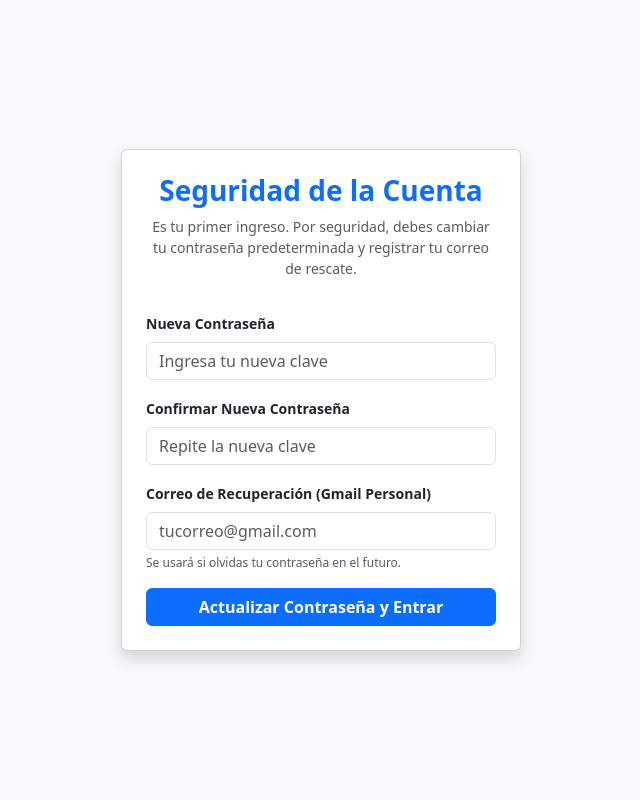
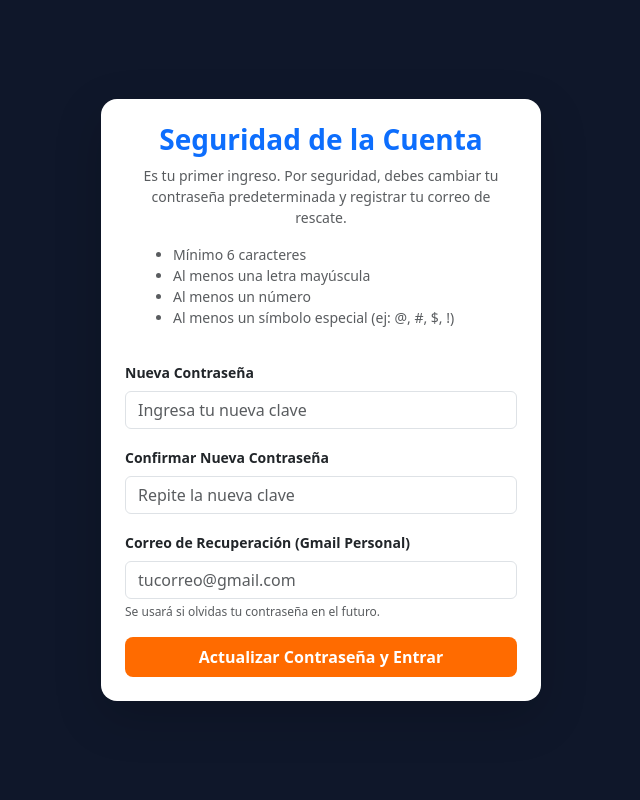
Before and after one commit to pedroiturriaga98-design/ProyectoSGE, a Django app: template sistema/templates/cambiar_password.html in a window 1280 px wide. Shown: the whole page, without its empty margins (319-959 px from the left). Run offline with Django 5.2, Linux system fonts and the light colour scheme; the template is opened without the code that fills it: values that come from a table or form of the project are taken from there, others are empty; data comes from the database, SQL or seed files in the repository.

Commit message:
Cambios finales

```diff
--- a/sistema/templates/cambiar_password.html
+++ b/sistema/templates/cambiar_password.html
@@ -5,11 +5,19 @@
     <title>Cambio de Contraseña Obligatorio - SGE</title>
     <link href="https://cdn.jsdelivr.net/npm/bootstrap@5.3.0/dist/css/bootstrap.min.css" rel="stylesheet">
 </head>
-<body class="bg-light d-flex align-items-center justify-content-center vh-100">
-    <div class="card shadow p-4" style="width: 400px;">
+<body style="background-color: #0f172a; min-height: 100vh; display: flex; align-items: center; justify-content: center; margin: 0;">
+    <div class="card shadow-lg p-4 border-0" style="width: 440px; border-radius: 16px;">
         <div class="text-center mb-3">
             <h3 class="fw-bold text-primary">Seguridad de la Cuenta</h3>
             <p class="text-muted small">Es tu primer ingreso. Por seguridad, debes cambiar tu contraseña predeterminada y registrar tu correo de rescate.</p>
+
+            <!-- Requisitos de la contraseña idénticos al perfil -->
+            <ul class="text-start text-muted small mx-auto" style="max-width: 360px;">
+                <li>Mínimo 6 caracteres</li>
+                <li>Al menos una letra mayúscula</li>
+                <li>Al menos un número</li>
+                <li>Al menos un símbolo especial (ej: @, #, $, !)</li>
+            </ul>
         </div>
 
         {% if messages %}
@@ -36,7 +44,7 @@
                 <div class="form-text" style="font-size: 0.75rem;">Se usará si olvidas tu contraseña en el futuro.</div>
             </div>
 
-            <button type="submit" class="btn btn-primary w-100 fw-semibold">Actualizar Contraseña y Entrar</button>
+            <button type="submit" class="btn text-white w-100 fw-semibold py-2" style="background-color: #ff6b00; border: none; border-radius: 8px;">Actualizar Contraseña y Entrar</button>
         </form>
     </div>
 </body>
```
Also changed, not shown: sistema/templates/profesor/profesor_gestion_incidencias.html (+9 -10 lines).
